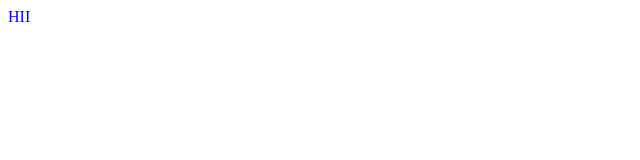
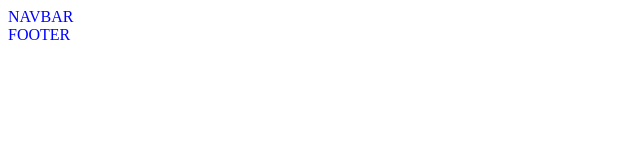
Before and after one commit to hkennedyvi/store, a React (Create React App) app: page / in a window 1280 px wide. Shown: the top 160 px of the page, without its empty margins (0-640 px from the left). Built offline with nearby package versions, Linux system fonts and the light colour scheme.

Commit message:
unstyled navbar/footer created

```diff
--- a/src/App.js
+++ b/src/App.js
@@ -1,8 +1,13 @@
 import React from 'react';
+import NavBar from './components/NavBar';
+import Footer from './components/Footer';
 
 function App() {
   return (
-    <div className="div-test">HII</div>
+    <div>
+    <NavBar />
+    <Footer />
+    </div>
   );
 }
 
--- /dev/null
+++ b/src/components/Footer/index.jsx
@@ -0,0 +1,9 @@
+import React from 'react';
+
+function Footer() {
+    return (
+      <div className="div-test">FOOTER</div>
+    );
+  }
+
+  export default Footer;
--- /dev/null
+++ b/src/components/NavBar/index.jsx
@@ -0,0 +1,9 @@
+import React from 'react';
+
+function NavBar() {
+    return (
+      <div className="div-test">NAVBAR</div>
+    );
+  }
+
+  export default NavBar;
```
Also changed, not shown: src/components/Footer/footer.scss (added), src/components/NavBar/navbar.scss (added).
